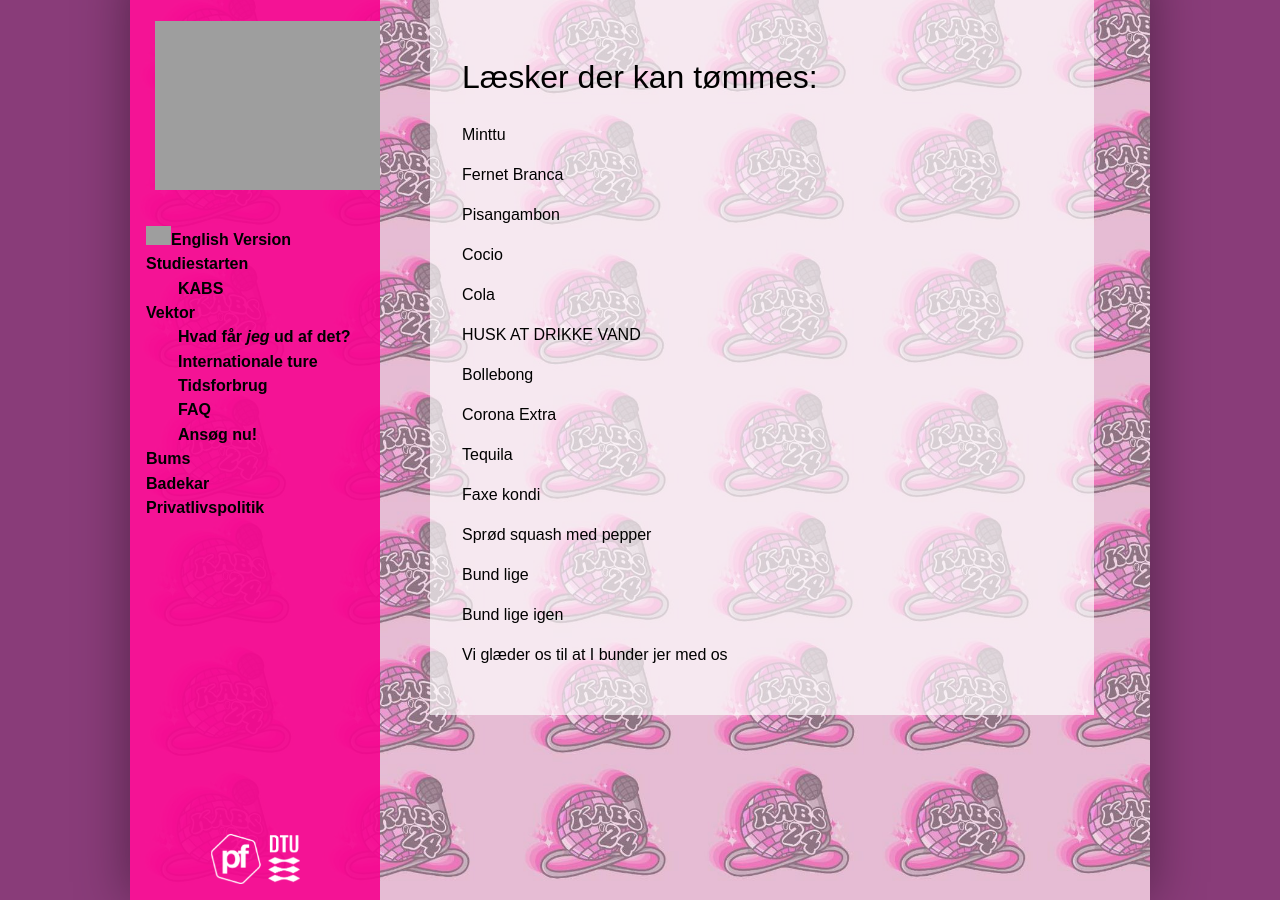
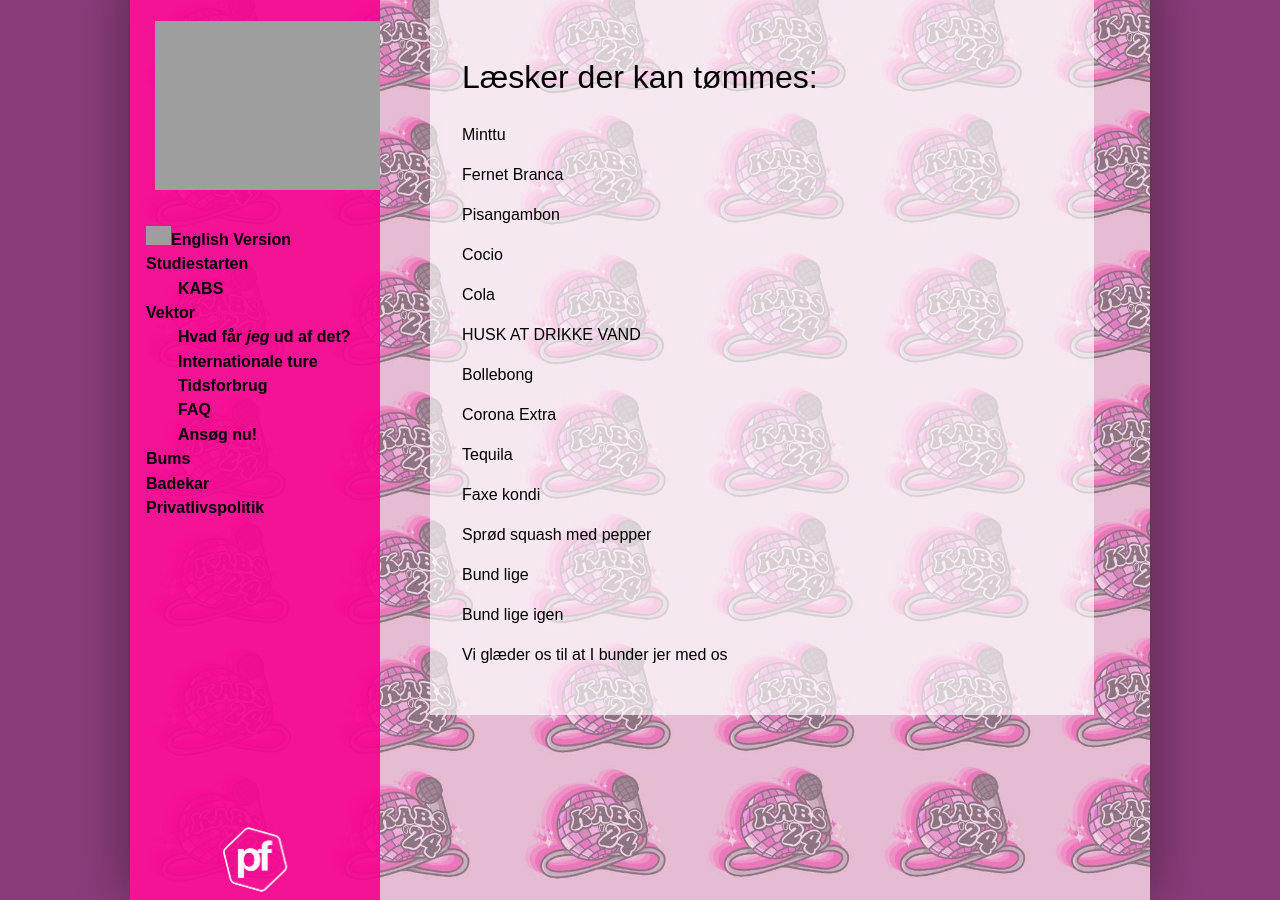
Before and after one commit to KABSDTU/kabsdtu.github.io, a Jekyll site: the page built from bund.md, in a window 1280 px wide and 900 px high, scrolled down 32 px. Built offline with Jekyll 4.4.1, drawn with Linux system fonts in a browser that asks for light colours; some web fonts are replaced; grey boxes are pictures that could not be loaded.

Commit message:
DTU logo fjernet

```diff
--- a/static/css/main.css
+++ b/static/css/main.css
@@ -235,7 +235,8 @@
   width: 250px;
   height: 50px;
   bottom: 0;
-  background-image: url("/static/img/pfDtu.png");
+  background-image: url("/static/img/pf_logo_negativ.png");
+  transform: scale(2.5);
   background-size: contain;
   background-position: 50% 50%;
   background-repeat: no-repeat;
```
Also changed, not shown: static/img/pf_logo_negativ.png (added).
